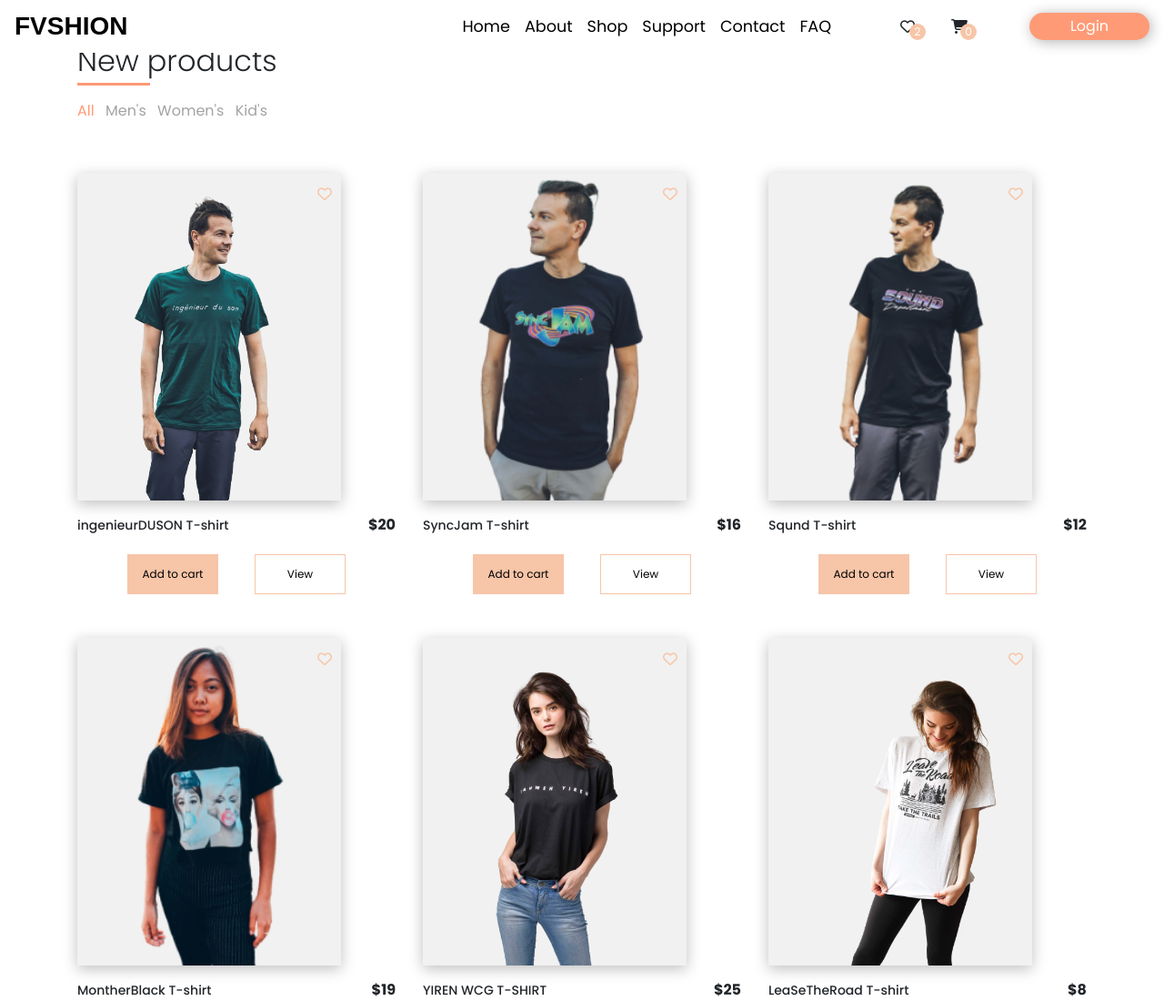
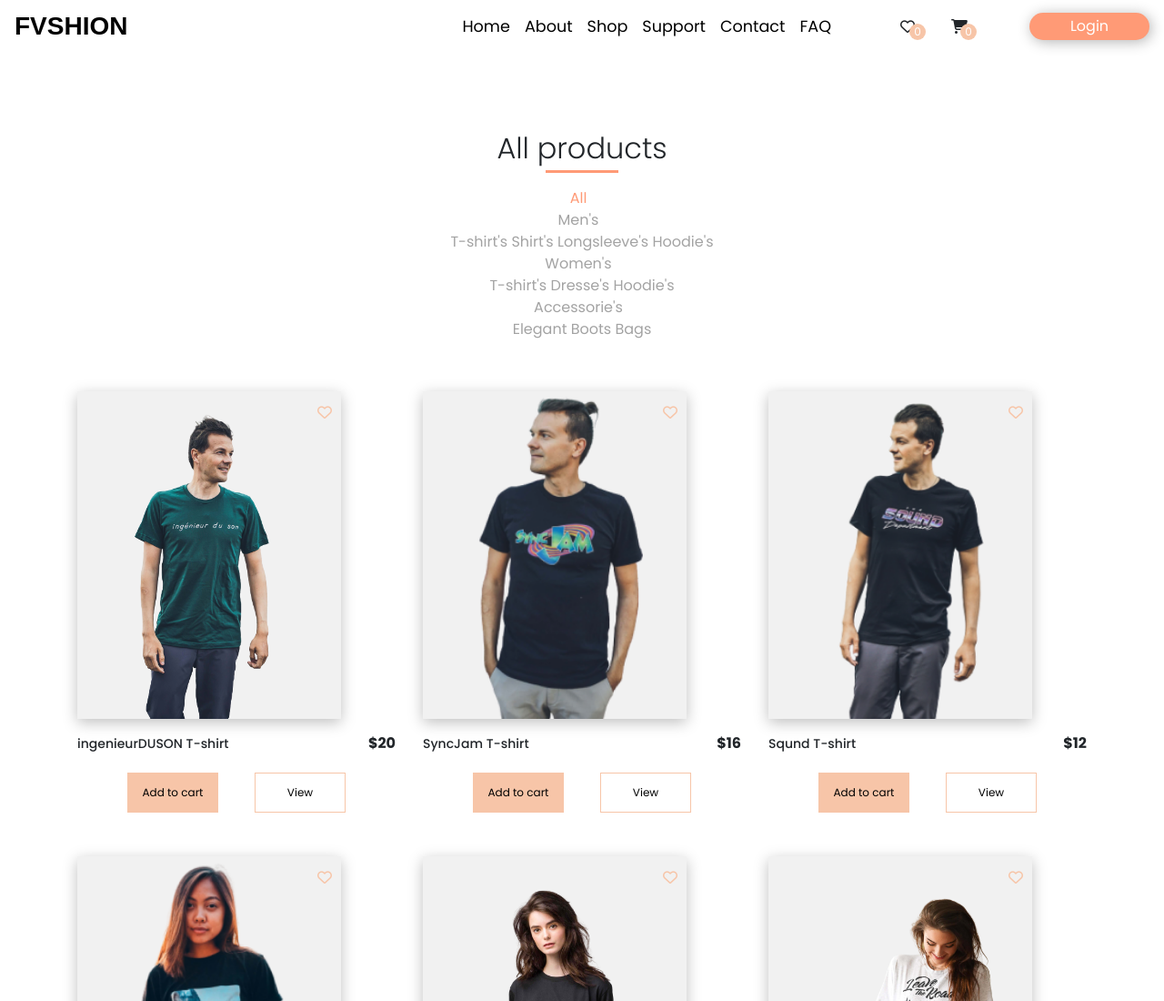
Before and after one commit to frageno/FVSHION, a plain HTML site: page more-new-products.html in a window 1280 px wide. Shown: the top 1100 px of the page at 91% size. Drawn offline with nearby package versions, Linux system fonts and the light colour scheme; a web font is replaced by a local one.

Commit message:
Few changes

```diff
--- a/more-new-products.html
+++ b/more-new-products.html
@@ -15,9 +15,7 @@
         <!-- Brand Name-->
 
             <a href="index.html" class="c-nav__brand-name">FVSHION</a>
-            <i class="fas fa-shopping-cart d-lg-none c-nav__cart">
-                <span class="c-nav__span">0</span>
-            </i>
+
 
             <button class="navbar-toggler" type="button" data-toggle="collapse" data-target="#myNav" aria-controls="myNav" aria-expanded="false" aria-label="Toggle navigation">
                 <i class="fas fa-bars mt-1 c-nav__bars"></i>
@@ -26,7 +24,7 @@
         <div class="collapse navbar-collapse justify-content-end" id="myNav">
             <ul class="navbar-nav">
                 <li class="nav-item">
-                    <a href="#" class="nav-link c-nav__list-item">Home</a>
+                    <a href="index.html" class="nav-link c-nav__list-item">Home</a>
                 </li>
                 <li class="nav-item">
                     <a href="#" class="nav-link c-nav__list-item">About</a>
@@ -45,9 +43,9 @@
                 </li>
             </ul>
             <i class="far fa-heart ml-lg-5 c-nav__cart-desktop">
-                <span class="c-nav__span-desktop">2</span>
+                <span class="c-nav__span-desktop" id="heart-count">0</span>
             </i>
-            <i class="fas fa-shopping-cart d-none d-lg-block c-nav__cart-desktop mr-5" id="cart">
+            <i class="fas fa-shopping-cart c-nav__cart-desktop mx-3 mx-lg-0 mr-lg-5 mr-0" id="cart">
                 <span class="c-nav__span-desktop">0</span>
             </i>
             <button class="d-block c-nav__button">Login</button>
@@ -65,8 +63,7 @@
                 </span>
                 <h2>Your cart</h2>
                 <!-- cart item -->
-                <img src="" alt="">
-                <h2>T-shirt</h2>
+                <div id="cart-body"></div>
                 <!-- end of cart item -->
             <!-- cart footer -->
             <div class="c-cart__footer">
@@ -82,24 +79,52 @@
 
     <!-- Products -->
     <section class="py-5">
-        <div class="container">
-            <div class="row">
-                <div class="col-12">
-                    <h2 class="products__heading">New products</h2>
-                    <div class="products__divider"></div>
+        <div class="container py-5">
+            <div class="row pt-5">
+                <div class="col-12 text-center">
+                    <h2 class="products__heading">All products</h2>
+                    <div class="products__divider mx-auto"></div>
                 </div>
             </div>
             <div class="row">
-                <div class="col-12 py-3">
+                <div class="col-12 py-3 text-center">
                     <ul class="list-unstyled">
                         <li class="list-inline-item products__item products__item-active" data-filter="all">All</li>
-                        <li class="list-inline-item products__item" data-filter="men">Men's</li>
-                        <li class="list-inline-item products__item" data-filter="women">Women's</li>
-                        <li class="list-inline-item products__item" data-filter="kids">Kid's</li>
+                        <div class="products__dropdown">
+                        <li class="list-inline-item products__item products__dropdown-btn" data-filter="men">Men's</li>
+                            <div class="products__dropdown-content">
+                                <a href="#" class="products__item" data-filter="tshirt">T-shirt's</a>
+                                <a href="#" class="products__item" data-filter="shirt" >Shirt's</a>
+                                <a href="#" class="products__item" data-filter="longsleeve">Longsleeve's</a>
+                                <a href="#" class="products__item" data-filter="hoodie">Hoodie's</a>
+
+                            </div>
+                        </div>
+                        <div class="products__dropdown">
+                            <li class="list-inline-item products__item products__dropdown-btn" data-filter="women">Women's</li>
+                                <div class="products__dropdown-content">
+                                    <a href="#" class="products__item" data-filter="w-tshirt">T-shirt's</a>
+                                    <a href="#" class="products__item" data-filter="w-dress">Dresse's</a>
+                                    <a href="#" class="products__item" data-filter="w-hoodie">Hoodie's</a>
+
+                                </div>
+                            </div>
+                            <div class="products__dropdown">
+                                <li class="list-inline-item products__item products__dropdown-btn" data-filter="accessories">Accessorie's</li>
+                                    <div class="products__dropdown-content">
+                                        <a href="#" class="products__item" data-filter="e-boots">Elegant Boots</a>
+                                        <a href="#" class="products__item" data-filter="bags" >Bags</a>
+
+
+                                    </div>
+                                </div>
                     </ul>
                 </div>
             </div>
-            <div class="row products__center products__show"></div>
+            <div class="row products__center products__show">
+
+            </div>
+
             <div class="row d-none">
                 <div class="col-12 text-center">
                     <button id="more">More products</button>
```
